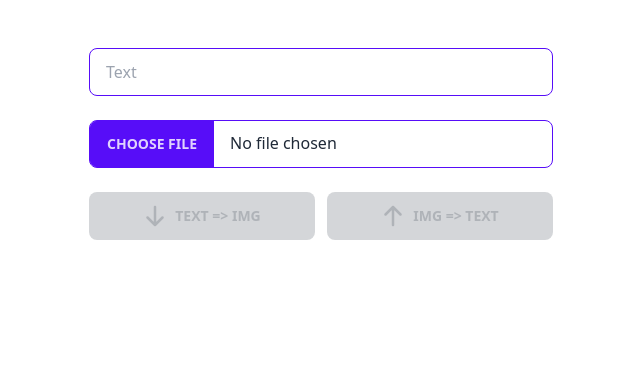
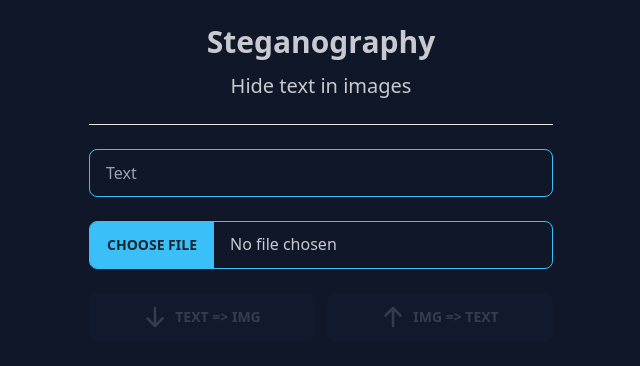
Before and after one commit to laddge/stegano, a Svelte app: page / in a window 1280 px wide. Shown: the top 366 px of the page, without its empty margins (319-959 px from the left). Built offline with nearby package versions, Linux system fonts and the light colour scheme.

Commit message:
set title

```diff
--- a/index.html
+++ b/index.html
@@ -4,7 +4,8 @@
     <meta charset="UTF-8" />
     <link rel="icon" type="image/svg+xml" href="/vite.svg" />
     <meta name="viewport" content="width=device-width, initial-scale=1.0" />
-    <title>Vite + Svelte + TS</title>
+    <meta name="description" content="Hide text in image" />
+    <title>Steganography</title>
   </head>
   <body>
     <div id="app"></div>
--- a/src/App.svelte
+++ b/src/App.svelte
@@ -100,6 +100,11 @@
 
 <main class="max-w-lg mx-auto p-6">
   <div class="mb-6">
+    <h1 class="text-3xl font-bold text-center">Steganography</h1>
+    <h2 class="text-xl text-center mt-3">Hide text in images</h2>
+  </div>
+  <hr />
+  <div class="mb-6">
     <input type="text" bind:value={text} placeholder="Text" class="input input-primary w-full mt-6" />
     <input type="file" accept="image/png" bind:files class="file-input file-input-bordered file-input-primary w-full mt-6" />
     <div class="flex gap-3 justify-center mt-6">
--- a/tailwind.config.js
+++ b/tailwind.config.js
@@ -5,4 +5,7 @@ export default {
     extend: {},
   },
   plugins: [require('daisyui')],
+  daisyui: {
+    themes: ['night'],
+  },
 }
```
